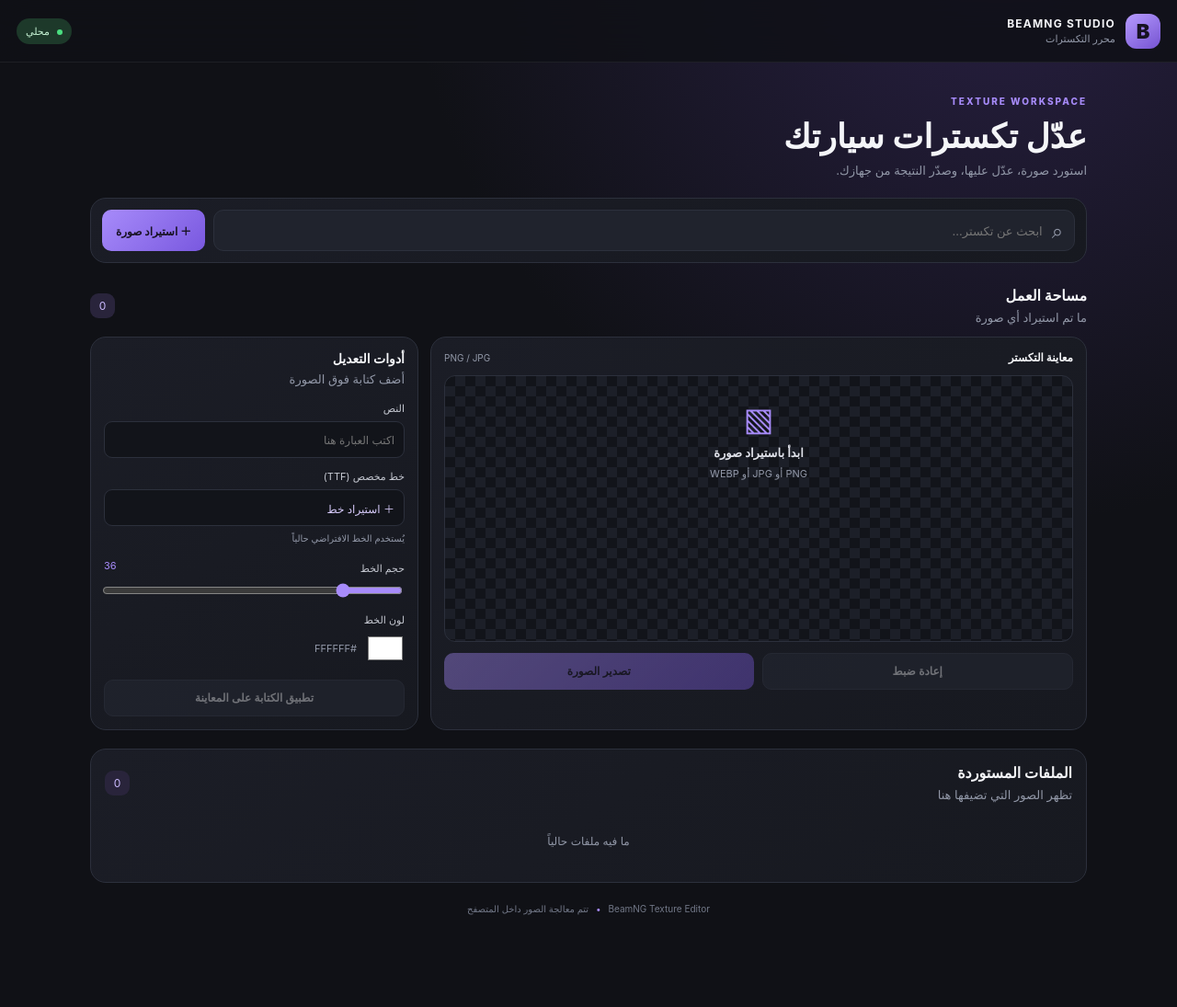
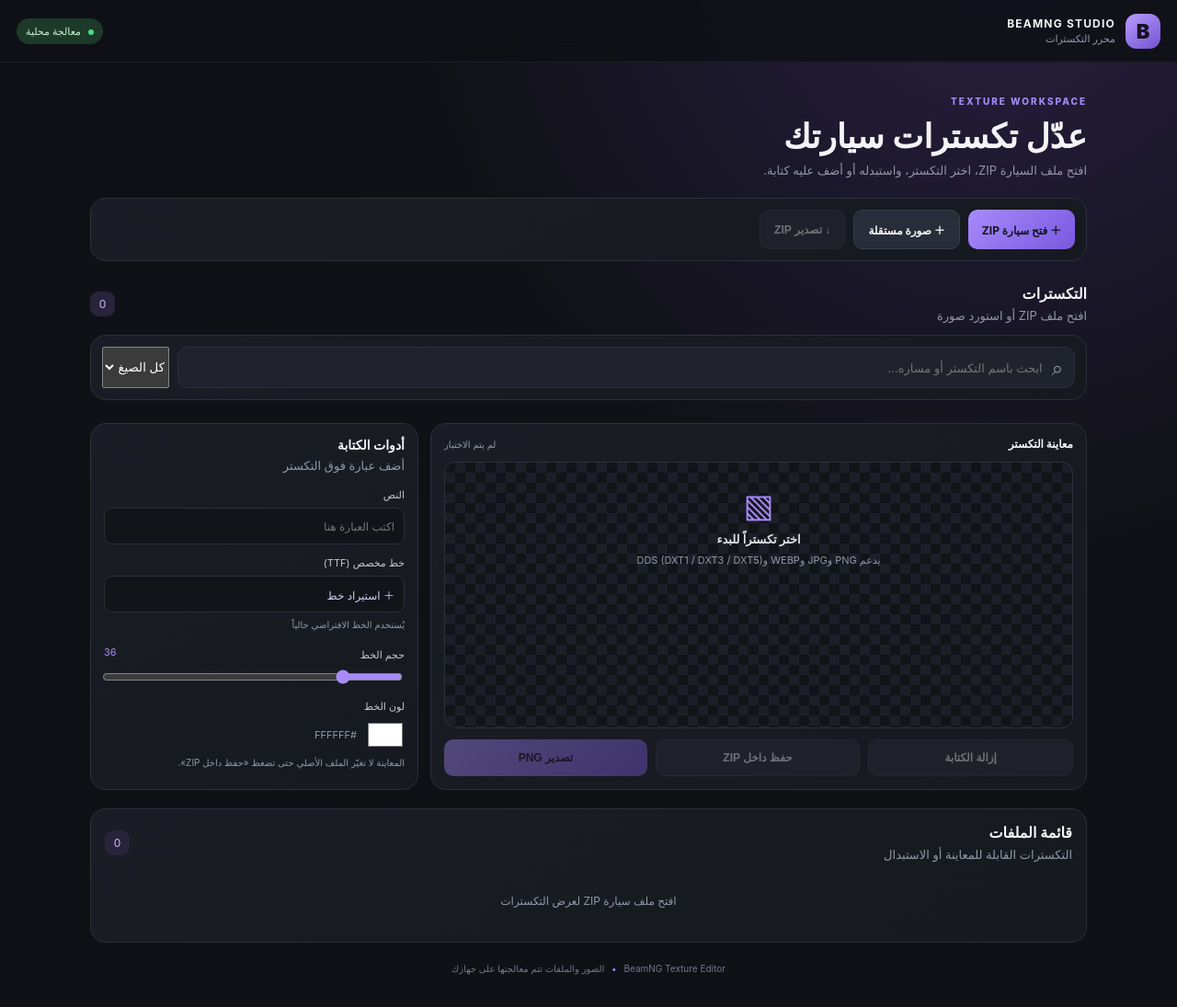
Before and after one commit to tmoath07-svg/BeamNG-Texture-Editor, a plain HTML site: page index.html in a window 1280 px wide. Shown: the whole page at 92% size. Before the commit the page ends 1030 px from the top, so only its background shows below. Drawn offline with nearby package versions, Linux system fonts and the light colour scheme.

Commit message:
Build ZIP-based mobile texture editor UI

```diff
--- a/index.html
+++ b/index.html
@@ -13,31 +13,48 @@
   <header class="topbar">
     <div class="brand-mark">B</div>
     <div class="brand-copy"><strong>BEAMNG STUDIO</strong><small>محرر التكسترات</small></div>
-    <span class="local-pill"><i></i> محلي</span>
+    <span class="local-pill"><i></i> معالجة محلية</span>
   </header>
   <main class="app-shell">
     <section class="intro">
       <p class="eyebrow">TEXTURE WORKSPACE</p>
       <h1>عدّل تكسترات سيارتك</h1>
-      <p>استورد صورة، عدّل عليها، وصدّر النتيجة من جهازك.</p>
+      <p>افتح ملف السيارة ZIP، اختر التكستر، واستبدله أو أضف عليه كتابة.</p>
     </section>
     <section class="toolbar panel">
-      <label class="search-wrap" for="searchInput"><span aria-hidden="true">⌕</span><input id="searchInput" type="search" placeholder="ابحث عن تكستر..." autocomplete="off"></label>
-      <label class="primary-button file-button">＋ استيراد صورة<input id="imageInput" type="file" accept="image/png,image/jpeg,image/webp"></label>
+      <label class="primary-button file-button">＋ فتح سيارة ZIP<input id="zipInput" type="file" accept=".zip,application/zip"></label>
+      <label class="secondary-button file-button">＋ صورة مستقلة<input id="imageInput" type="file" accept="image/png,image/jpeg,image/webp"></label>
+      <button class="secondary-button export-zip" id="exportZipButton" disabled>↓ تصدير ZIP</button>
+      <input id="replacementInput" type="file" accept="image/png,image/jpeg,image/webp" hidden>
+    </section>
+    <section class="archive-strip panel" id="archiveStrip" hidden>
+      <div class="archive-symbol">ZIP</div>
+      <div class="archive-info"><strong id="archiveName">ملف السيارة</strong><small id="archiveDetails">0 تكستر</small></div>
+      <span class="archive-state">مفتوح</span>
     </section>
     <section class="workspace">
-      <div class="section-heading"><div><h2>مساحة العمل</h2><p id="imageStatus">ما تم استيراد أي صورة</p></div><span class="count" id="textureCount">0</span></div>
+      <div class="section-heading"><div><h2>التكسترات</h2><p id="imageStatus">افتح ملف ZIP أو استورد صورة</p></div><span class="count" id="textureCount">0</span></div>
+      <div class="toolbar panel list-toolbar">
+        <label class="search-wrap" for="searchInput"><span aria-hidden="true">⌕</span><input id="searchInput" type="search" placeholder="ابحث باسم التكستر أو مساره..." autocomplete="off"></label>
+        <select id="typeFilter" class="type-filter" aria-label="تصفية حسب الصيغة">
+          <option value="all">كل الصيغ</option><option value="dds">DDS</option><option value="png">PNG</option><option value="jpg">JPG</option><option value="webp">WEBP</option>
+        </select>
+      </div>
       <div class="editor-grid">
         <section class="preview-card panel">
-          <div class="preview-head"><strong>معاينة التكستر</strong><span id="formatLabel">PNG / JPG</span></div>
+          <div class="preview-head"><strong>معاينة التكستر</strong><span id="formatLabel">لم يتم الاختيار</span></div>
           <div class="canvas-wrap" id="canvasWrap">
-            <div class="empty-state" id="emptyState"><span class="empty-icon">▧</span><strong>ابدأ باستيراد صورة</strong><small>PNG أو JPG أو WEBP</small></div>
+            <div class="empty-state" id="emptyState"><span class="empty-icon">▧</span><strong>اختر تكستراً للبدء</strong><small>يدعم PNG وJPG وWEBP وDDS (DXT1 / DXT3 / DXT5)</small></div>
             <canvas id="editorCanvas" hidden></canvas>
           </div>
-          <div class="preview-actions"><button class="secondary-button" id="resetButton" disabled>إعادة ضبط</button><button class="primary-button" id="exportButton" disabled>تصدير الصورة</button></div>
+          <div class="preview-actions">
+            <button class="secondary-button" id="resetButton" disabled>إزالة الكتابة</button>
+            <button class="secondary-button" id="saveTextureButton" disabled>حفظ داخل ZIP</button>
+            <button class="primary-button" id="exportButton" disabled>تصدير PNG</button>
+          </div>
         </section>
         <aside class="tools-card panel">
-          <div class="section-heading compact"><div><h2>أدوات التعديل</h2><p>أضف كتابة فوق الصورة</p></div></div>
+          <div class="section-heading compact"><div><h2>أدوات الكتابة</h2><p>أضف عبارة فوق التكستر</p></div></div>
           <label class="field-label" for="textInput">النص</label>
           <input class="field" id="textInput" type="text" placeholder="اكتب العبارة هنا">
           <label class="field-label" for="fontInput">خط مخصص (TTF)</label>
@@ -47,17 +64,19 @@
           <input class="range" id="fontSize" type="range" min="8" max="160" value="36">
           <label class="field-label" for="fontColor">لون الخط</label>
           <div class="color-row"><input id="fontColor" type="color" value="#ffffff"><span id="colorValue">#FFFFFF</span></div>
-          <button class="secondary-button full" id="applyTextButton" disabled>تطبيق الكتابة على المعاينة</button>
+          <p class="hint">المعاينة لا تغيّر الملف الأصلي حتى تضغط «حفظ داخل ZIP».</p>
         </aside>
       </div>
     </section>
     <section class="library panel">
-      <div class="section-heading"><div><h2>الملفات المستوردة</h2><p>تظهر الصور التي تضيفها هنا</p></div><span class="count" id="filteredCount">0</span></div>
-      <div class="texture-list" id="textureList"><div class="list-empty">ما فيه ملفات حالياً</div></div>
+      <div class="section-heading"><div><h2>قائمة الملفات</h2><p id="listDescription">التكسترات القابلة للمعاينة أو الاستبدال</p></div><span class="count" id="filteredCount">0</span></div>
+      <div class="texture-list" id="textureList"><div class="list-empty">افتح ملف سيارة ZIP لعرض التكسترات</div></div>
     </section>
-    <footer>BeamNG Texture Editor <span>•</span> تتم معالجة الصور داخل المتصفح</footer>
+    <footer>BeamNG Texture Editor <span>•</span> الصور والملفات تتم معالجتها على جهازك</footer>
   </main>
   <div class="toast" id="toast" role="status" aria-live="polite"></div>
+  <script src="https://cdn.jsdelivr.net/npm/jszip@3.10.1/dist/jszip.min.js" crossorigin="anonymous"></script>
+  <script src="dds.js"></script>
   <script src="app.js"></script>
 </body>
 </html>
```
